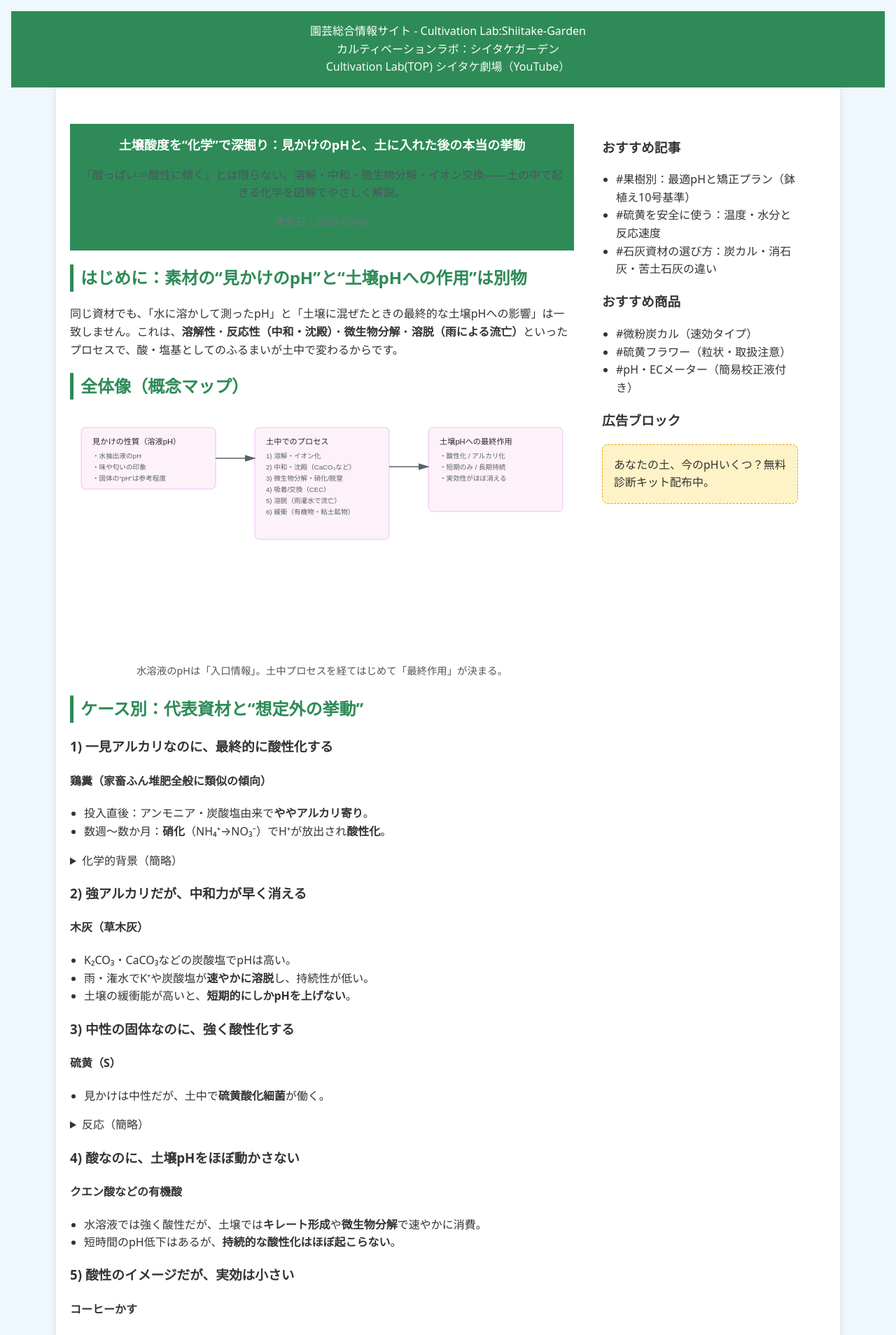
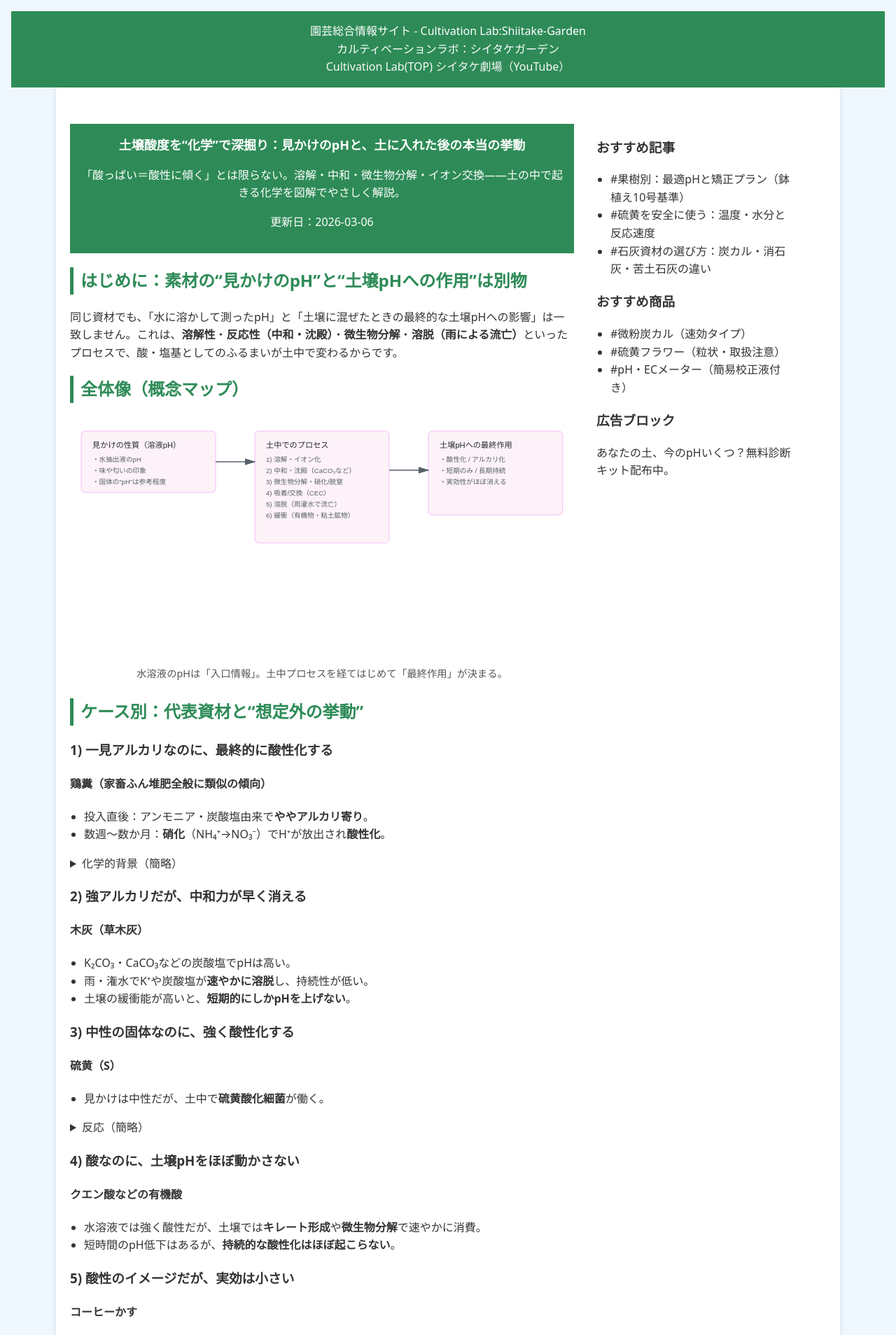
Before and after one commit to shiitake-garden/shiitake-garden.github.io, a Jekyll site: the page built from column/column_ph_etc.html, in a window 1280 px wide. Shown: the top 1908 px of the page at 70% size. Built offline with Jekyll 4.4.1, drawn with Linux system fonts in a browser that asks for light colours.

Commit message:
Update column_ph_etc.html

```diff
--- a/column/column_ph_etc.html
+++ b/column/column_ph_etc.html
@@ -286,16 +286,3 @@
     </section>
   </aside>
 </div>
-
-<style>
-  .article-layout{display:grid;grid-template-columns: minmax(0,1fr) 320px;gap:2rem;}
-  .article-main .lead{color:#4b5563;}
-  .article-main .meta{color:#6b7280;font-size:.9rem;}
-  .table-wrapper{overflow-x:auto;margin:1rem 0;}
-  table{border-collapse:collapse;width:100%;font-size:.95rem;}
-  th,td{border:1px solid #e5e7eb;padding:.6rem .8rem;vertical-align:top;}
-  thead th{background:#f3f4f6;}
-  .note{color:#4b5563;}
-  .ad{background:#fef3c7;border:1px dashed #f59e0b;padding:1rem;border-radius:.5rem;}
-  @media (max-width: 960px){.article-layout{grid-template-columns:1fr}}
-</style>
```
